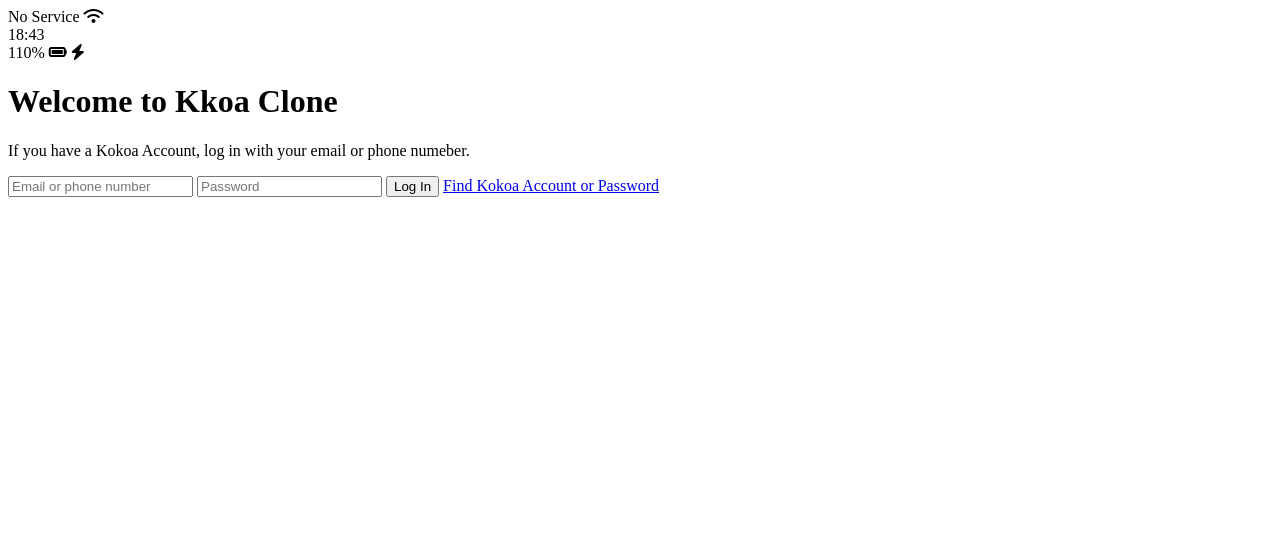
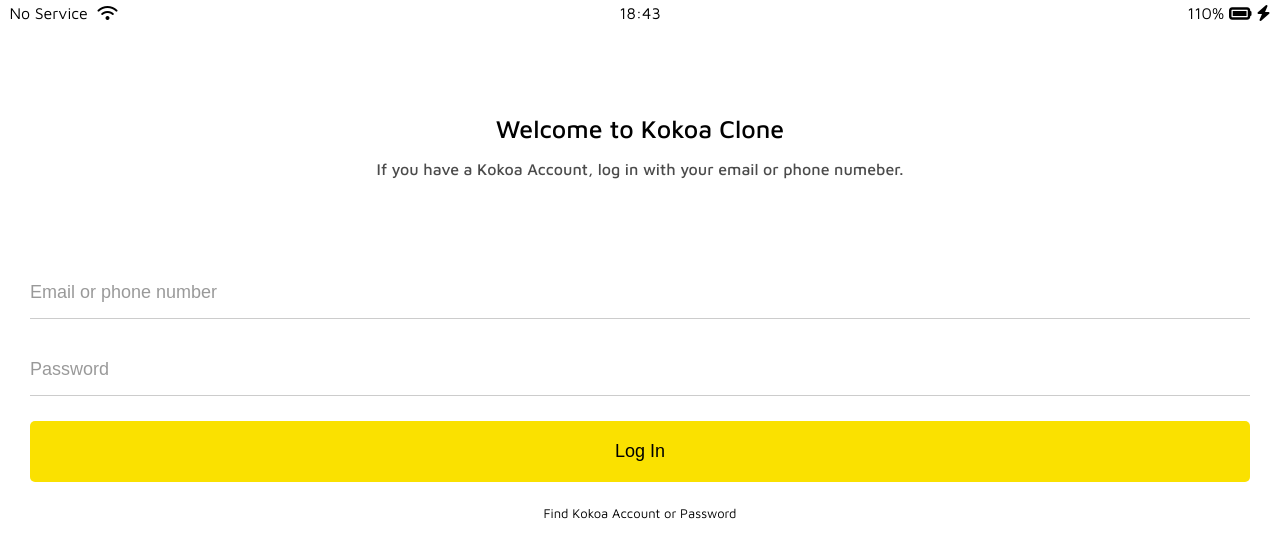
Before and after one commit to AllyP-tokyo/kokoa-clone-2022, a plain HTML site: page index.html in a window 1280 px wide. Drawn offline with Linux system fonts and the light colour scheme.

Commit message:
index.html

```diff
--- /dev/null
+++ b/css/reset.css
@@ -0,0 +1,52 @@
+/* http://meyerweb.com/eric/tools/css/reset/
+   v2.0 | 20110126
+   License: none (public domain)
+*/
+
+html, body, div, span, applet, object, iframe,
+h1, h2, h3, h4, h5, h6, p, blockquote, pre,
+a, abbr, acronym, address, big, cite, code,
+del, dfn, em, img, ins, kbd, q, s, samp,
+small, strike, strong, sub, sup, tt, var,
+b, u, i, center,
+dl, dt, dd, ol, ul, li,
+fieldset, form, label, legend,
+table, caption, tbody, tfoot, thead, tr, th, td,
+article, aside, canvas, details, embed,
+figure, figcaption, footer, header, hgroup,
+menu, nav, output, ruby, section, summary,
+time, mark, audio, video {
+	margin: 0;
+	padding: 0;
+	border: 0;
+	font-size: 100%;
+	font: inherit;
+	vertical-align: baseline;
+}
+/* HTML5 display-role reset for older browsers */
+article, aside, details, figcaption, figure,
+footer, header, hgroup, menu, nav, section {
+	display: block;
+}
+body {
+	line-height: 1;
+}
+ol, ul {
+	list-style: none;
+}
+blockquote, q {
+	quotes: none;
+}
+blockquote:before, blockquote:after,
+q:before, q:after {
+	content: '';
+	content: none;
+}
+table {
+	border-collapse: collapse;
+	border-spacing: 0;
+}
+
+input:focus {
+	outline: none;
+}
--- /dev/null
+++ b/css/status-bar.css
@@ -0,0 +1,24 @@
+.status-bar {
+    display: flex;
+    justify-content: center;
+    padding: 5px 3px;
+}
+.status-bar__column {
+    width: 33%;
+}
+.status-bar__column:nth-child(2){
+    display: flex;
+    justify-content: center;
+}
+.status-bar__column:last-child{
+    display: flex;
+    justify-content: flex-end;
+    align-items: center;
+}
+
+.status-bar__column .fa-battery-full {
+    margin: 0px 5px;
+}
+.status-bar__column:first-child span {
+    margin-right: 5px;
+}
--- /dev/null
+++ b/css/styles.css
@@ -0,0 +1,66 @@
+
+@import url('https://fonts.googleapis.com/css2?family=Maven+Pro:wght@400;500&family=Open+Sans:wght@400;600&display=swap');
+@import "reset.css";
+@import "variables.css";
+@import "status-bar.css";
+
+body {
+    font-family: 'Maven Pro', sans-serif;
+}
+
+
+.welcome-header {
+    margin: 90px 0px;
+    text-align: center;
+    display: flex;
+    flex-direction: column;
+    align-items: center;
+    font-weight: 500;
+}
+.welcome-header__title {
+    margin-bottom: 20px;
+    font-size: 25px;
+}
+.welcome-header__text {
+    width: 60%;
+    opacity: 0.7;
+}
+
+#login-form{
+    display: flex;
+    flex-direction: column;
+    margin: 0px 30px;
+}
+
+#login-form input {
+    border: none;
+    padding: 15px 0px;
+    font-size: 18px;
+    margin-bottom: 25px;
+}
+
+#login-form input:not([type="submit"]) {
+    border-bottom: 1px solid rgba(0, 0, 0, 0.2);
+    transition: border-color 0.3s ease-in-out;
+}
+
+#login-form input::placeholder{
+    color: rgba(0, 0, 0, 0.4);
+}
+
+#login-form input:focus {
+    border-color: var(--yellow);
+}
+
+#login-form input[type="submit"]{
+    background-color: var(--yellow);
+    cursor:pointer;
+    padding: 20px 0px;
+    border-radius: 5px;
+}
+#login-form a {
+    text-align: center;
+    text-decoration: none;
+    color: inherit;
+    font-size: 13px;
+}
--- /dev/null
+++ b/css/variables.css
@@ -0,0 +1,3 @@
+:root {
+    --yellow:#fae100;
+}
--- a/index.html
+++ b/index.html
@@ -1,13 +1,14 @@
 <!DOCTYPE html>
 <html lang="en">
 <head>
+    <link rel="stylesheet" href="css/styles.css" />
     <meta charset="UTF-8">
     <meta http-equiv="X-UA-Compatible" content="IE=edge">
     <meta name="viewport" content="width=device-width, initial-scale=1.0">
     <title>Welcome to Kokoa talk</title>
 </head>
 <body>
-    <div id="status-bar">
+    <div class="status-bar">
         <div class="status-bar__column">
             <span>No Service</span>
             <i class="fas fa-wifi"></i>
@@ -17,13 +18,13 @@
         </div>
         <div class="status-bar__column">
             <span>110%</span>
-            <i class="fas fa-battery-full"></i>
+            <i class="fas fa-battery-full fa-lg"></i>
             <i class="fas fa-bolt"></i>
         </div>
     </div>
 
     <header class="welcome-header">
-        <h1 class="welcome-header__title">Welcome to Kkoa Clone</h1>
+        <h1 class="welcome-header__title">Welcome to Kokoa Clone</h1>
         <p class="welcome-header__text">If you have a Kokoa Account, log in with your email or phone numeber.</p>
     </header>
 
```
